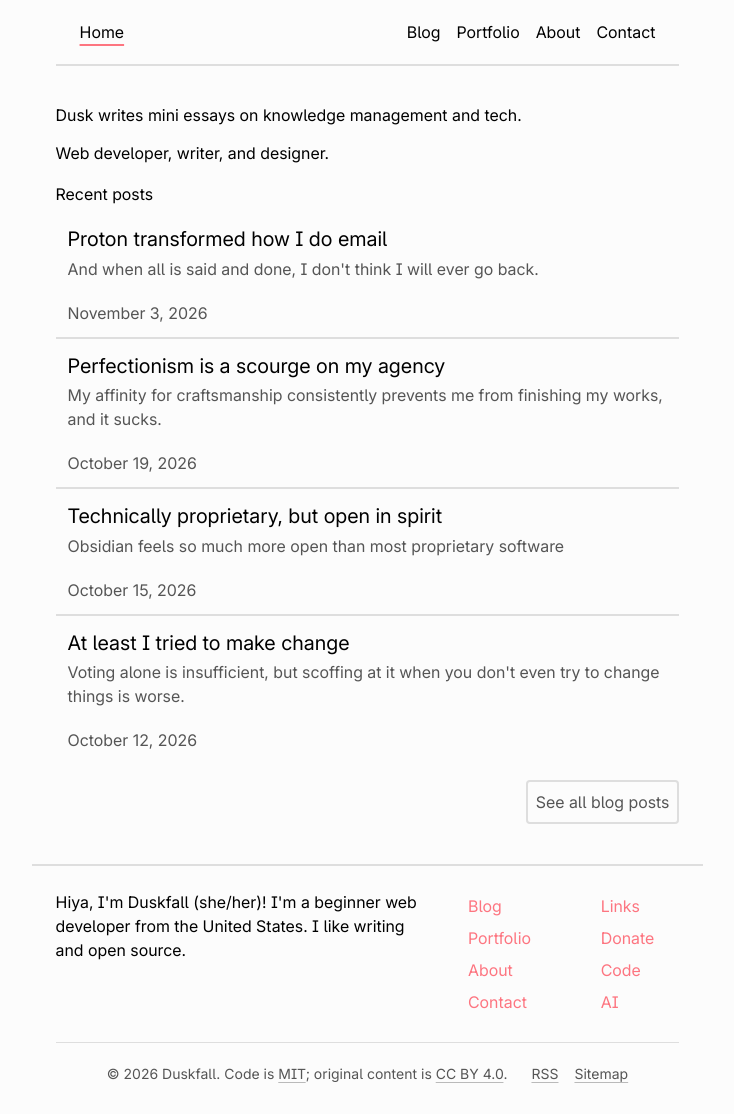
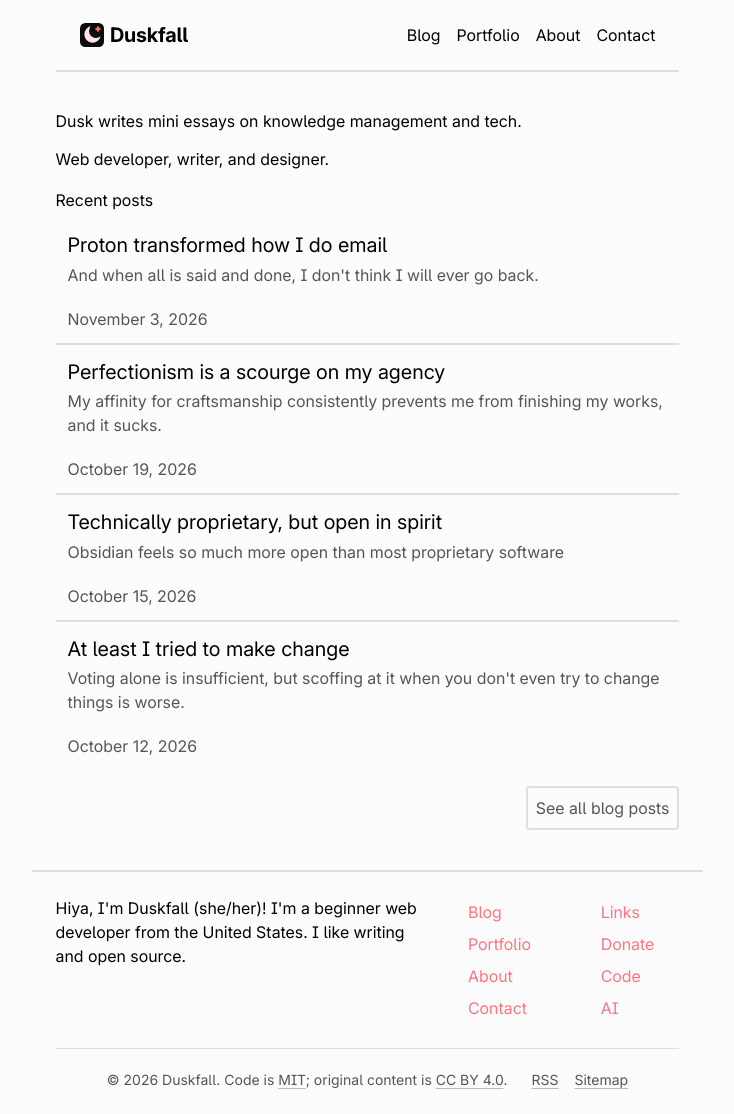
Before and after one commit to TrulyFlawed/trulyflawed.github.io, a Jekyll site: the page built from index.md, in a window 1280 px wide. Shown: the whole page, without its empty margins (265-999 px from the left). Built offline with Jekyll 4.4.1, drawn with Linux system fonts in a browser that asks for light colours; nearby versions of some CDN libraries; library files that are not in the unit come from our copies.

Commit message:
feat: new favicon
The homepage link is now also "Duskfall" instead of "Home", and the link
is no longer underlined even when it is the active page (because it
looked kind of ugly).

```diff
--- a/_includes/global-head.html
+++ b/_includes/global-head.html
@@ -5,7 +5,8 @@
 <title>{{ page.title }} | {{ site.title }}</title>
 
 <link rel="stylesheet" href="{{ site.baseurl }}/assets/css/index.css" />
-<link rel="icon" type="image/x-icon" href="/favicon.ico" />
+<link rel="icon" href="{{ '/favicon.ico' | relative_url }}" sizes="32x32" />
+<link rel="icon" href="{{ '/favicon.svg' | relative_url }}" type="image/svg+xml" sizes="any" />
 
 <meta property="og:title" content="{{ page.title }}" />
 {% assign meta_description = page.description
--- a/_includes/header.html
+++ b/_includes/header.html
@@ -3,14 +3,14 @@
 </a>
 <header>
 	<div class="header">
-		<a href="{{ '/' | relative_url }}" {% if page.url == "/" %}aria-current="page"{% endif %}>
-			{% comment %}
-			<!-- <svg  xmlns="http://www.w3.org/2000/svg" width="24" height="24"
-				fill="currentColor" viewBox="0 0 24 24" > -->
-				<!-- <path d="M20.71 13.51c-.78.23-1.58.35-2.38.35-4.52 0-8.2-3.68-8.2-8.2 0-.8.12-1.6.35-2.38a1.002 1.002 0 0 0-1.25-1.25A10.17 10.17 0 0 0 2 11.8C2 17.42 6.57 22 12.2 22c4.53 0 8.45-2.91 9.76-7.24.11-.35.01-.74-.25-1s-.64-.36-1-.25M12.2 20C7.68 20 4 16.32 4 11.8a8.15 8.15 0 0 1 4.18-7.15c-.03.34-.05.68-.05 1.02 0 5.62 4.57 10.2 10.2 10.2.34 0 .68-.02 1.02-.05C17.93 18.38 15.23 20 12.2 20"></path><path d="m18 2-1.25 2.75L14 6l2.75 1.25L18 10l1.25-2.75L22 6l-2.75-1.25z"></path>
-			</svg> -->
-			{% endcomment %}
-			Home</a>
+		<a class="wordmark" href="{{ '/' | relative_url }}">
+			<svg xmlns="http://www.w3.org/2000/svg" width="24" height="24" viewBox="0 0 64 64">
+				<rect width="64" height="64" rx="14" fill="#0b0b0b"/>
+				<path fill="#ffe5e6" d="M55.01 35.12A22 22 0 1 1 28.88 8.99A18.5 18.5 0 0 0 55.01 35.12Z"/>
+				<path fill="#ff7676" stroke="#ff7676" stroke-width="1.2" stroke-linejoin="round" d="M48 8Q49.35 14.65 56 16Q49.35 17.35 48 24Q46.65 17.35 40 16Q46.65 14.65 48 8Z"/>
+			</svg>
+			<span>Duskfall</span>
+		</a>
 		<nav class="main-nav" aria-label="Main">
 			{% include nav-links.html %}
 			<button class="menu-icon" command="show-modal" commandfor="my-sidebar" aria-label="Open menu">
--- a/assets/css/components.css
+++ b/assets/css/components.css
@@ -53,6 +53,15 @@ header {
 		display: flex;
 		gap: 1rem;
 	}
+}
+
+.wordmark {
+	display: inline-flex;
+	align-items: center;
+	gap: 0.4rem;
+	font-weight: 700;
+	letter-spacing: -0.01em;
+	font-size: 1.25rem;
 }
 
 .site-footer {
```
Also changed, not shown: favicon-16x16.png (added), favicon-32x32.png (added), favicon.ico, favicon.svg (added).
